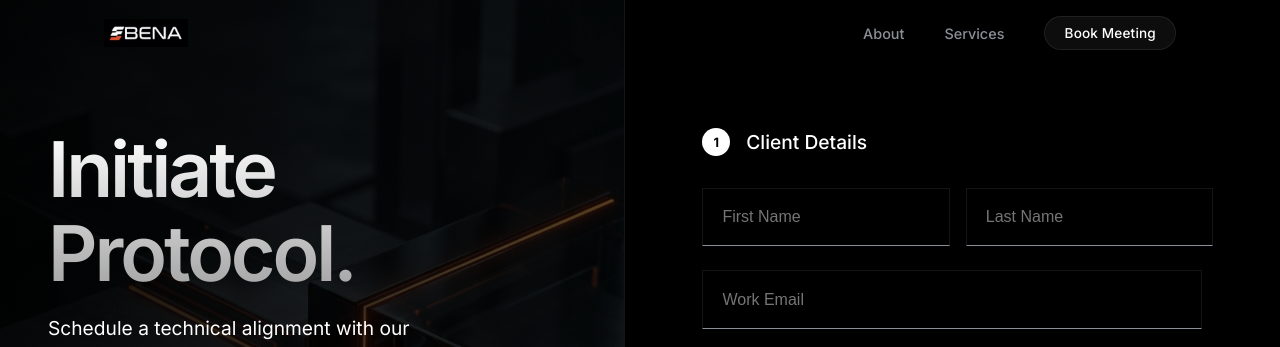
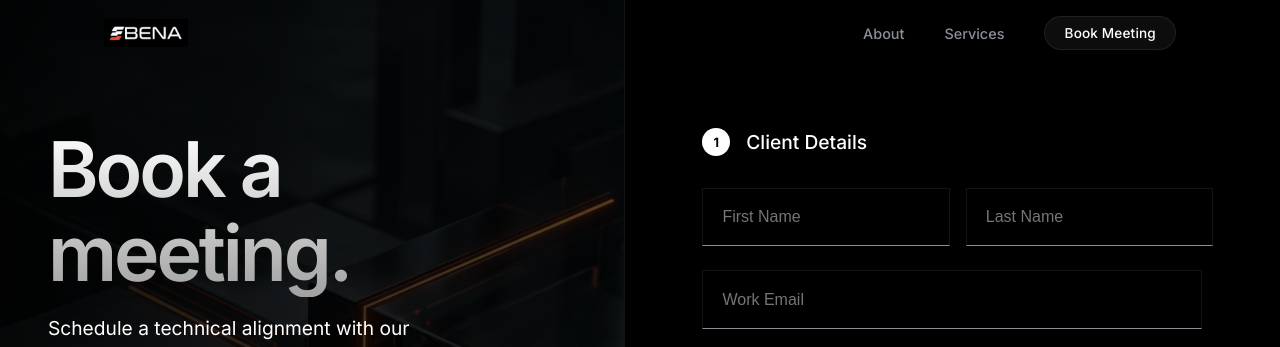
Before and after one commit to DareenNA/booking-bena-tech-adm, a React (Vite) app: page /booking in a window 1280 px wide. Shown: the top 347 px of the page. Built offline with nearby package versions, Linux system fonts and the light colour scheme; no server answers; the database is empty.

Commit message:
feat: change booking page header to Book a meeting

```diff
--- a/src/pages/Booking.jsx
+++ b/src/pages/Booking.jsx
@@ -137,7 +137,7 @@ const Booking = () => {
         </div>
 
         <div style={{ position: 'relative', zIndex: 1, marginTop: '80px' }}>
-          <h1 className="display-1 reveal-up" style={{ marginBottom: '1rem' }}>Initiate Protocol.</h1>
+          <h1 className="display-1 reveal-up" style={{ marginBottom: '1rem' }}>Book a meeting.</h1>
           <p className="text-grey reveal-up" style={{ fontSize: '1.2rem', maxWidth: '400px', lineHeight: 1.6 }}>
             Schedule a technical alignment with our architecture team. We don't do sales pitches, we architect solutions.
           </p>
```
